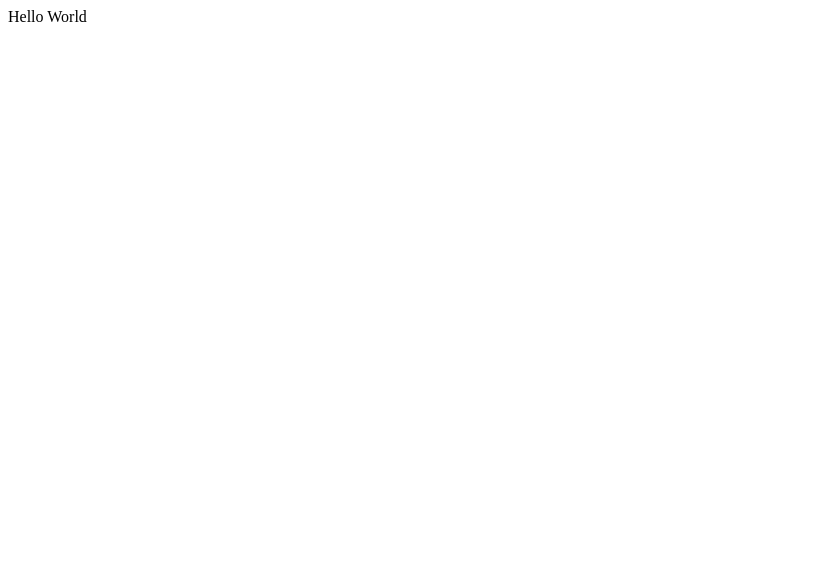
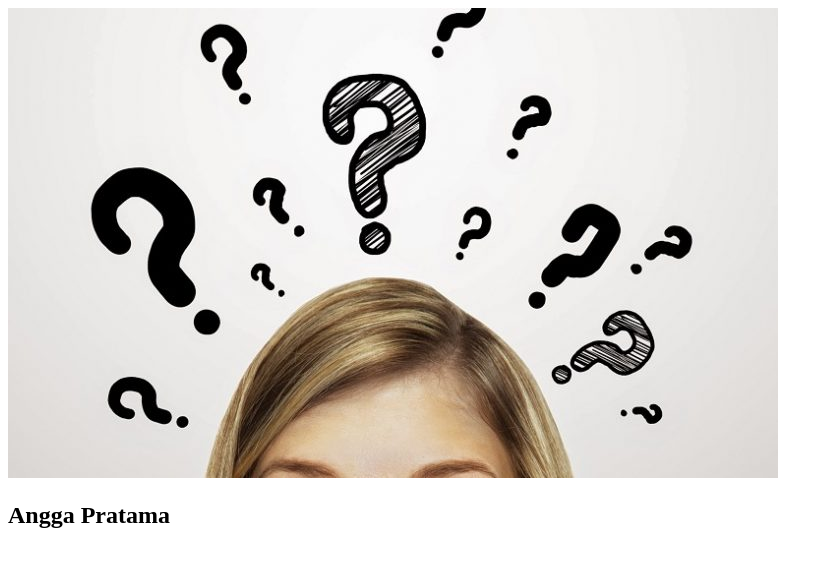
Before and after one commit to toharifqi/my-repo-from-remote, a plain HTML site: page index.html in a window 1280 px wide. Shown: the whole page, without its empty margins (0-833 px from the left). Drawn offline with Linux system fonts and the light colour scheme.

Commit message:
Changed Hello world with img and h2 to display simple profile data. Image file added in the folder images and used as resource in the img element in index.html file

```diff
--- a/index.html
+++ b/index.html
@@ -4,7 +4,10 @@
   </head>
 
   <body>
-    Hello World
+    <div>
+        <img src="images/tes.jpg" alt="profile image" />
+        <h2>Angga Pratama</h2>
+     </div>
   </body>
 
 </html>
```
Also changed, not shown: images/tes.jpg (added).
